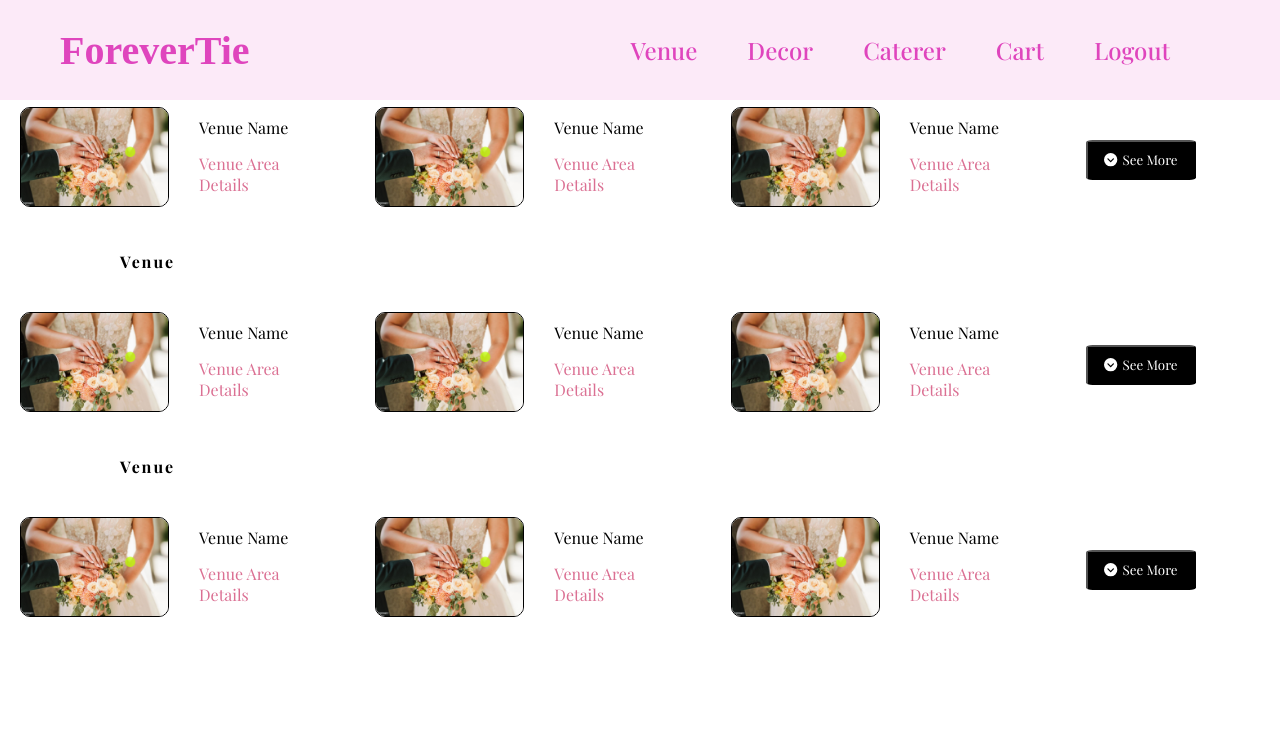
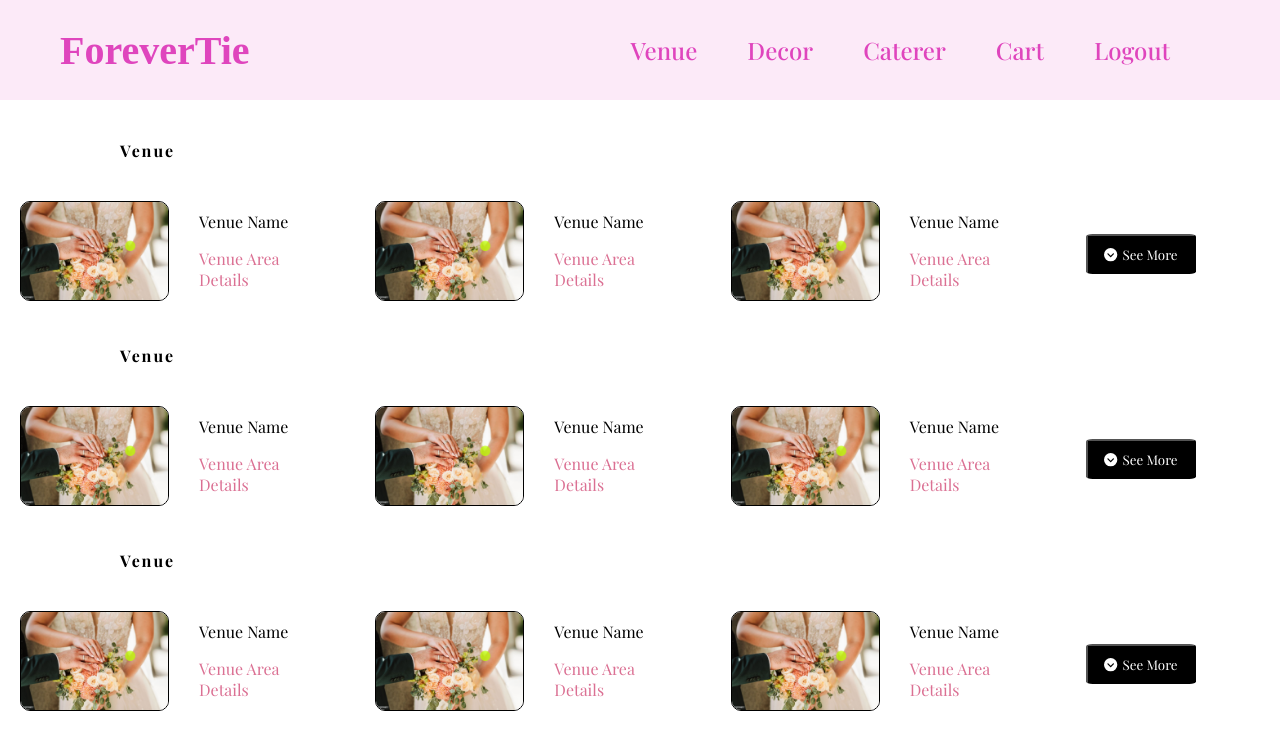
Before and after one commit to fyzullahsk/wedding, a React (Create React App) app in the folder marriage/: page /Dashboard in a window 1280 px wide. Shown: the top 750 px of the page. Built offline with nearby package versions, Linux system fonts and the light colour scheme; a web font is replaced by a local one.

Commit message:
small css chaneg

```diff
--- a/marriage/src/Components/Navbar/Navbar.jsx
+++ b/marriage/src/Components/Navbar/Navbar.jsx
@@ -7,7 +7,7 @@
         <>
         <nav className="navbar dashboard-nav">
                 <div className="navbar-container">
-                    <Link to="/" className="navbar-logo">
+                    <Link to="/dashboard" className="navbar-logo">
                         ForeverTie
                     </Link>
                     <ul className="nav-menu">
--- a/marriage/src/Pages/Dashboard/Dashboard.css
+++ b/marriage/src/Pages/Dashboard/Dashboard.css
@@ -5,7 +5,7 @@
     margin-top: 0;
 }
   .dashboard-outer-container{
-    margin-top: 2%;
+    margin-top: 120px;
   }
   .grid-item {
     cursor: pointer;
```
